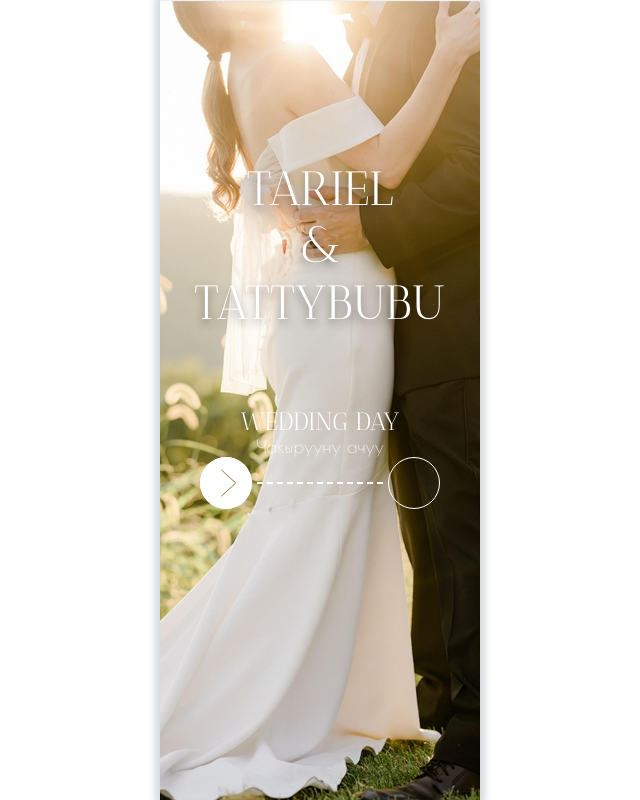
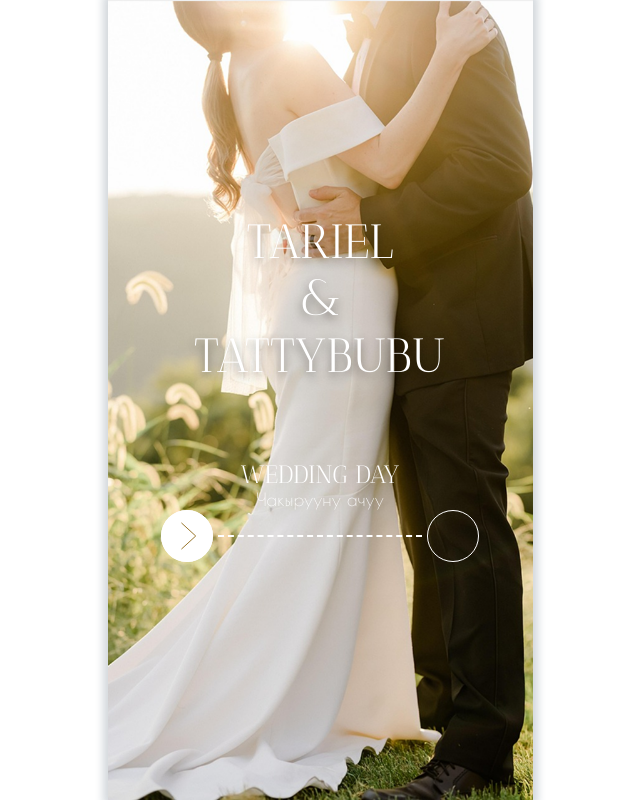
Before and after one commit to tarieltairov/wedding, a React (Vite) app: page / in a window 1280 px wide. Shown: the whole page, without its empty margins (320-960 px from the left). Built offline with nearby package versions, Linux system fonts and the light colour scheme.

Commit message:
fix: styles

```diff
--- a/src/styles/reset.scss
+++ b/src/styles/reset.scss
@@ -10,14 +10,16 @@ button {
   cursor: pointer;
 }
 
-body {
+#root {
   background-color: var(--white);
   display: flex;
-  justify-content: center;
+  align-items: center;
+  flex-direction: column;
 }
 
 main {
   max-width: 425px;
   min-width: 320px;
   box-shadow: 0 0 8px 5px rgba(34, 60, 80, 0.2);
+  width: 100%;
 }
```
